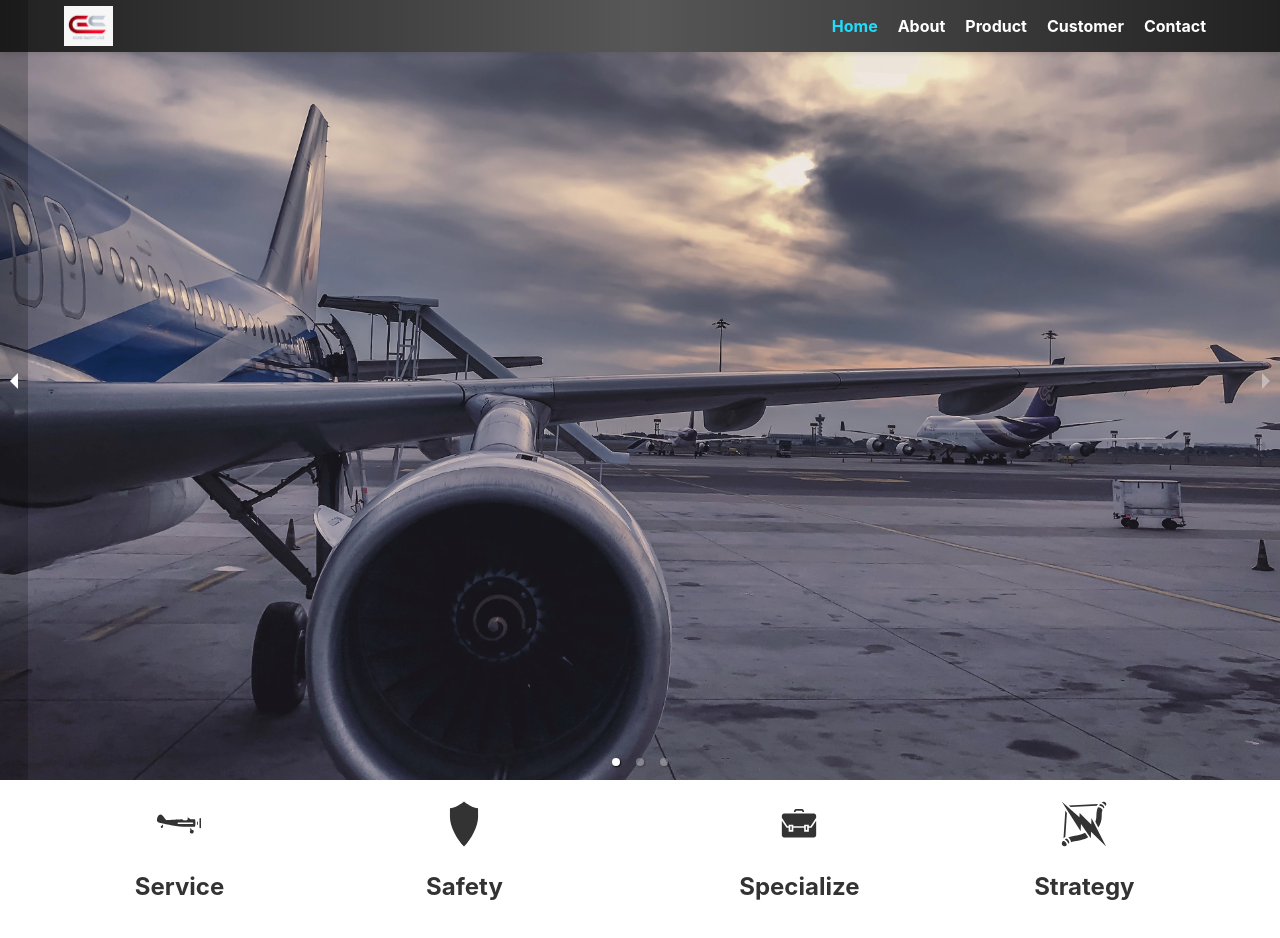
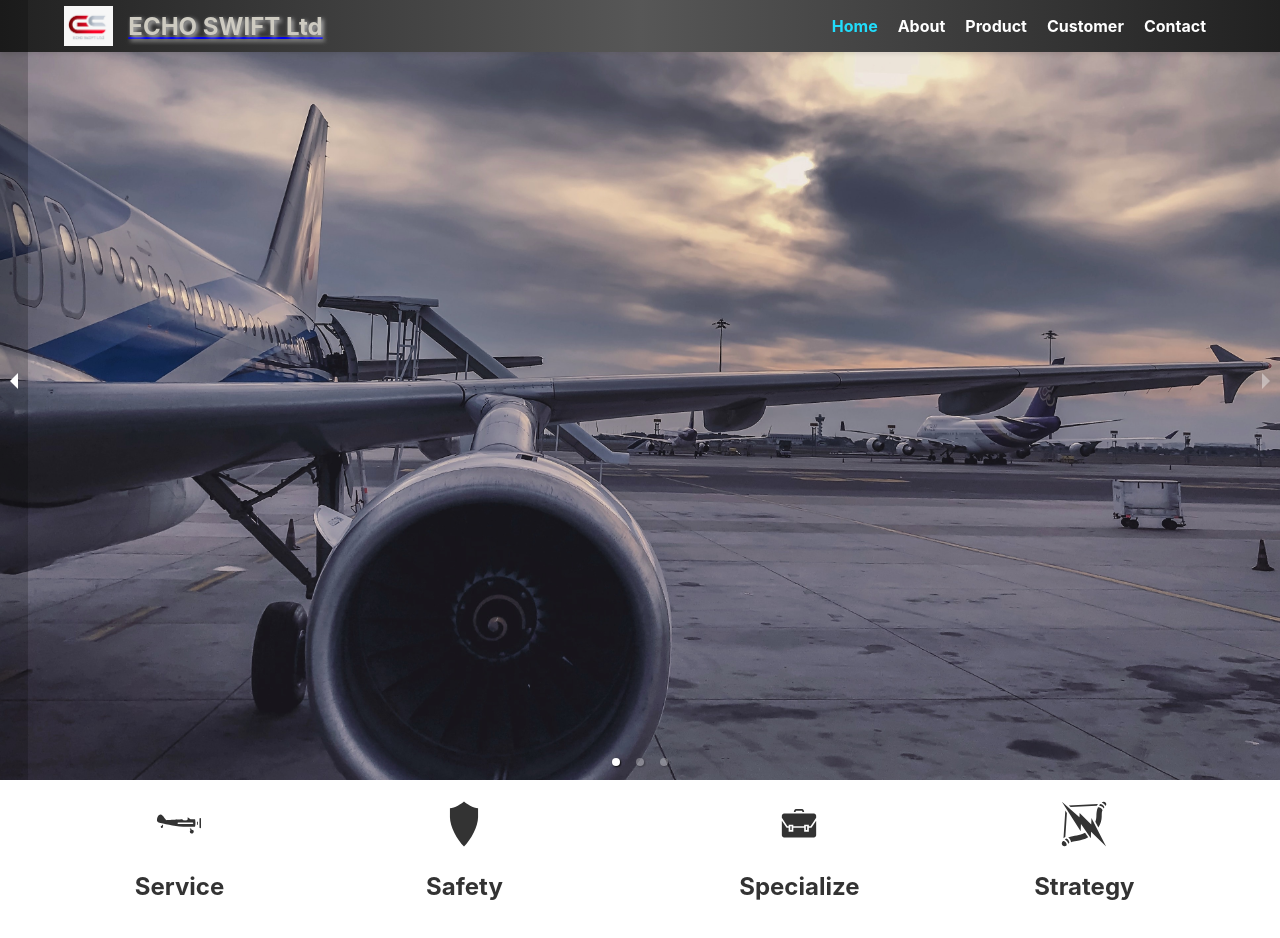
Before and after one commit to mnq11/airline_supply, a React (Create React App) app: page / in a window 1280 px wide. Shown: the top 938 px of the page. Built offline with nearby package versions, Linux system fonts and the light colour scheme.

Commit message:
make it better

```diff
--- a/src/components/Navigation.tsx
+++ b/src/components/Navigation.tsx
@@ -11,6 +11,7 @@ const Navigation: React.FC = () => {
             <div className="navContent">
                 <Link to="/" className="logoContainer">
                     <img src={logo} alt="Company Logo" className="logo"/>
+                    <span className="companyName">ECHO SWIFT Ltd</span>
                 </Link>
                 <ul className="navLinks">
                     <li><Link to="/" className={location.pathname === "/" ? "navLink activeLink" : "navLink"}>Home</Link></li>
--- a/src/style/Navigation.css
+++ b/src/style/Navigation.css
@@ -27,6 +27,13 @@
     margin-right: 15px;
 }
 
+.companyName {
+    color: #cecbc1;
+    font-size: 1.5em;
+    font-weight: bold;
+    text-shadow: 2px 2px 4px #C0C0C0;
+}
+
 .navLinks {
     display: flex;
     justify-content: space-between;
@@ -40,7 +47,7 @@
     text-decoration: none;
     font-weight: bold;
     margin: 0 10px;
-    transition: color 0.3s ease;
+    transition: color 0.3s ease, transform 0.3s ease;
 }
 
 .navLink:hover {
```
